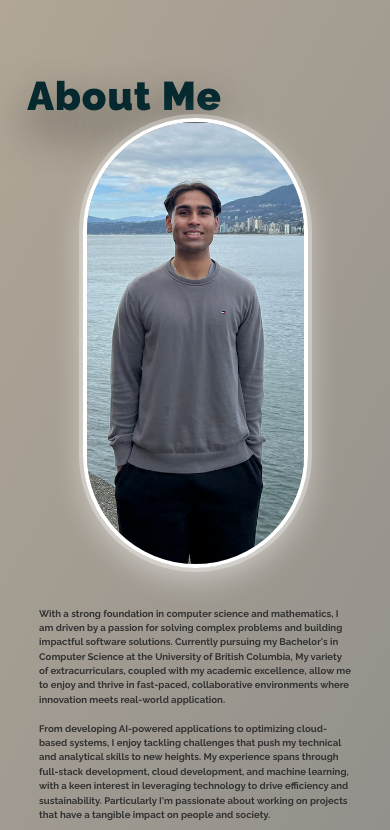
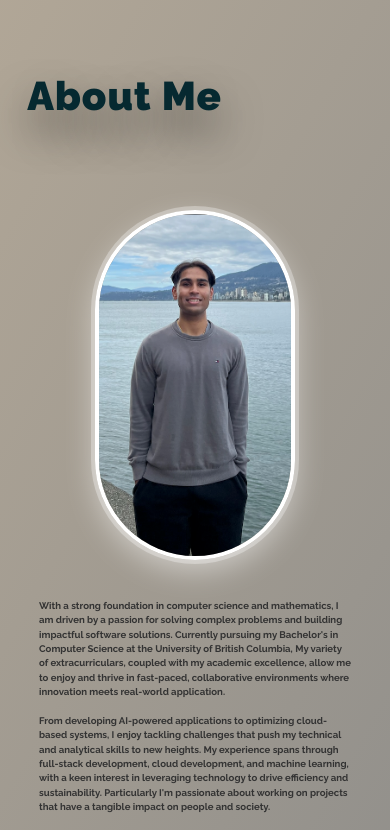
Before and after one commit to hamin2006/personal-portfolio-website, a React (Vite) app: page / in a window 390 px wide. Shown: the part 860-1690 px from the top of the page. Built offline with nearby package versions, Linux system fonts and the light colour scheme.

Commit message:
image responsiveness issue

```diff
--- a/src/Routes/Home.jsx
+++ b/src/Routes/Home.jsx
@@ -128,7 +128,7 @@ function Home() {
         viewport={{ once: true }}>About Me
       </motion.h2>
 
-        <div className="about-me flex flex-col md:flex-row h-[90vh] justify-center items-center gap-[10vw]">
+        <div className="about-me flex flex-col md:flex-row min-h-screen justify-center items-center gap-[10vw]">
           <motion.div
             className="about-image md:w-[40%] flex justify-center items-center"
             whileInView={{ opacity: 1, x: 0 }}
@@ -137,7 +137,7 @@ function Home() {
             viewport={{ once: true }}>
 
             <motion.div
-  className="w-[225px] h-[450px] md:w-[350px] md:h-[600px] rounded-full overflow-hidden border-4 border-white shadow-[0px_10px_30px_rgba(255,255,255,0.5)] ring-4 ring-white/30 hover:ring-8 hover:ring-white/50 transition-all duration-300"
+              className="w-[200px] h-[350px] md:w-[350px] md:h-[600px] rounded-full overflow-hidden border-4 border-white shadow-[0px_10px_30px_rgba(255,255,255,0.5)] ring-4 ring-white/30 hover:ring-8 hover:ring-white/50 transition-all duration-300"
               whileHover={{ scale: 1.05 }}
               transition={{ type: "spring", stiffness: 300 }}
             >
```
Lines whose indentation alone changed are shown as unchanged.
